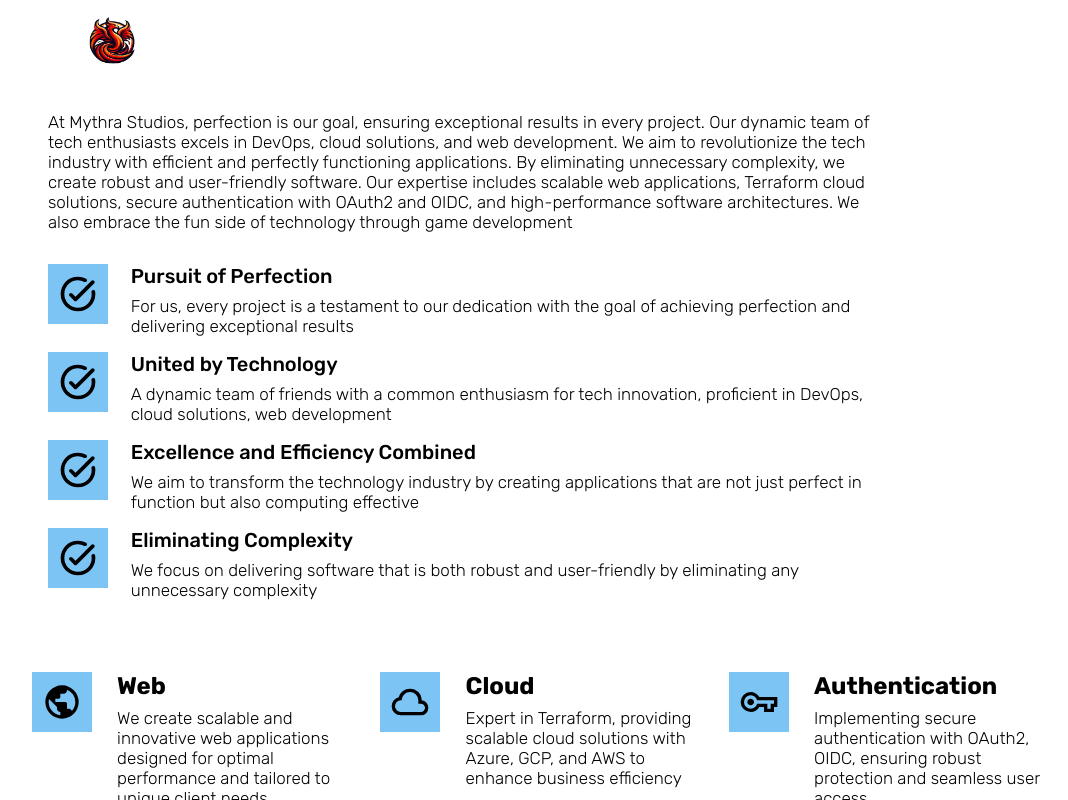
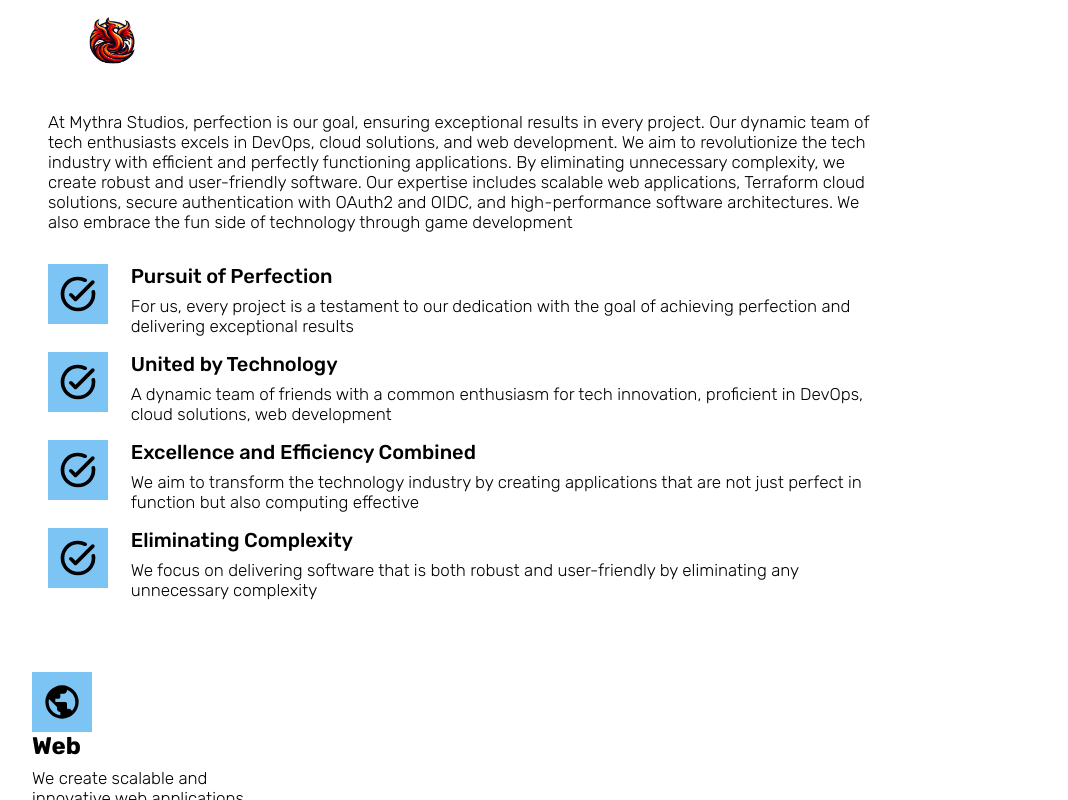
Before and after one commit to afc-afc0/myhtra-nextjs, a Next.js app: page / in a window 1280 px wide. Shown: the whole page, without its empty margins (0-1068 px from the left). Built offline with nearby package versions, Linux system fonts and the light colour scheme.

Commit message:
FlexContainer updates with different options

```diff
--- a/components/ui/Layout/FlexContainer/FlexContainer.module.css
+++ b/components/ui/Layout/FlexContainer/FlexContainer.module.css
@@ -1,10 +1,6 @@
 .flexContainer {
   display: flex;
-  justify-content: flex-start;
-  align-items: flex-start;
-  flex-wrap: wrap;
   width: 100%;
-  height: 100%;
 }
 
 .flexContainer[data-padding-size="xs"] { padding: var(--padding-xs); }
@@ -13,13 +9,25 @@
 .flexContainer[data-padding-size="l"] { padding: var(--padding-l); }
 .flexContainer[data-padding-size="xl"] { padding: var(--padding-xl); }
 
-.flexContainer[data-margin-size="s"] { margin: var(--margin-small); }
-.flexContainer[data-margin-size="m"] { margin: var(--margin-medium); }
-.flexContainer[data-margin-size="l"] { margin: var(--margin-large); }
-
 .flexContainer[data-gap-size="s"] { gap: var(--margin-small); }
 .flexContainer[data-gap-size="m"] { gap: var(--margin-medium); }
 .flexContainer[data-gap-size="l"] { gap: var(--margin-large); }
+
+.flexContainer[data-flex-direction="row"] { flex-direction: row; }
+.flexContainer[data-flex-direction="column"] { flex-direction: column; }
+
+.flexContainer[data-height="100%"] { height: 100%; }
+.flexContainer[data-height="auto"] { height: auto; }
+
+.flexContainer[data-justify-content="flex-start"] { justify-content: flex-start; }
+.flexContainer[data-justify-content="flex-end"] { justify-content: flex-end; }
+.flexContainer[data-justify-content="center"] { justify-content: center; }
+.flexContainer[data-justify-content="space-between"] { justify-content: space-between; }
+.flexContainer[data-justify-content="space-around"] { justify-content: space-around; }
+
+.flexContainer[data-align-items="flex-start"] { align-items: flex-start; }
+.flexContainer[data-align-items="flex-end"] { align-items: flex-end; }
+.flexContainer[data-align-items="center"] { align-items: center; }
 
 @media screen and (max-width: 1024px) {
   .flexContainer[data-padding-size="s"] { padding: 0; }
--- a/components/ui/Layout/FlexContainer/FlexContainer.tsx
+++ b/components/ui/Layout/FlexContainer/FlexContainer.tsx
@@ -2,14 +2,33 @@ import styles from './FlexContainer.module.css'
 
 interface FlexContainerProps {
   children: React.ReactNode,
+  flexDirection?: 'row' | 'column',
   paddingSize?: 'none' | 'xs' | 's' | 'm' | 'l' | 'xl',
-  marginSize?: 'none' | 's' | 'm' | 'l',
-  gapSize?: 'none' | 's' | 'm' | 'l'
+  gapSize?: 'none' | 's' | 'm' | 'l',
+  height?: '100%' | 'auto',
+  justifyContent?: 'flex-start' | 'flex-end' | 'center' | 'space-between' | 'space-around',
+  alignItems?: 'flex-start' | 'flex-end' | 'center'
 }
 
-export const FlexContainer = ({ children, flexDirection, paddingSize = 'none', marginSize = 'none', gapSize = 'none' } : FlexContainerProps) => {
+export const FlexContainer = ({
+  children,
+  flexDirection = 'column',
+  paddingSize = 'none',
+  gapSize = 'none',
+  height = 'auto',
+  justifyContent = 'flex-start',
+  alignItems = 'flex-start'
+} : FlexContainerProps) => {
   return (
-    <div className={styles.flexContainer} data-padding-size={paddingSize} data-margin-size={marginSize} data-gap-size={gapSize}>
+    <div
+      className={styles.flexContainer}
+      data-padding-size={paddingSize}
+      data-gap-size={gapSize}
+      data-flex-direction={flexDirection}
+      data-height={height}
+      data-justify-content={justifyContent}
+      data-align-items={alignItems}
+    >
       { children }
     </div>
   )
--- a/components/ui/PageContainer/PageContainer.module.css
+++ b/components/ui/PageContainer/PageContainer.module.css
@@ -1,5 +1,6 @@
 .container {
   display: flex;
+  flex-direction: column;
   width: 100%;
   height: 100%;
   padding-top: var(--navbar-height);
--- a/components/ui/PageContainer/PageContainer.tsx
+++ b/components/ui/PageContainer/PageContainer.tsx
@@ -1,3 +1,4 @@
+import clsx from 'clsx'
 import styles from './PageContainer.module.css'
 
 interface PageContainerProps {
@@ -7,7 +8,7 @@ interface PageContainerProps {
 
 export const PageContainer = ({ removeNavbarPadding = false, children } : PageContainerProps) => {
   return (
-    <main className={`${styles.container} ${removeNavbarPadding && styles.removePadding}`}>
+    <main className={clsx(styles.container, removeNavbarPadding && styles.removePadding)}>
       { children }
     </main>
   )
```
